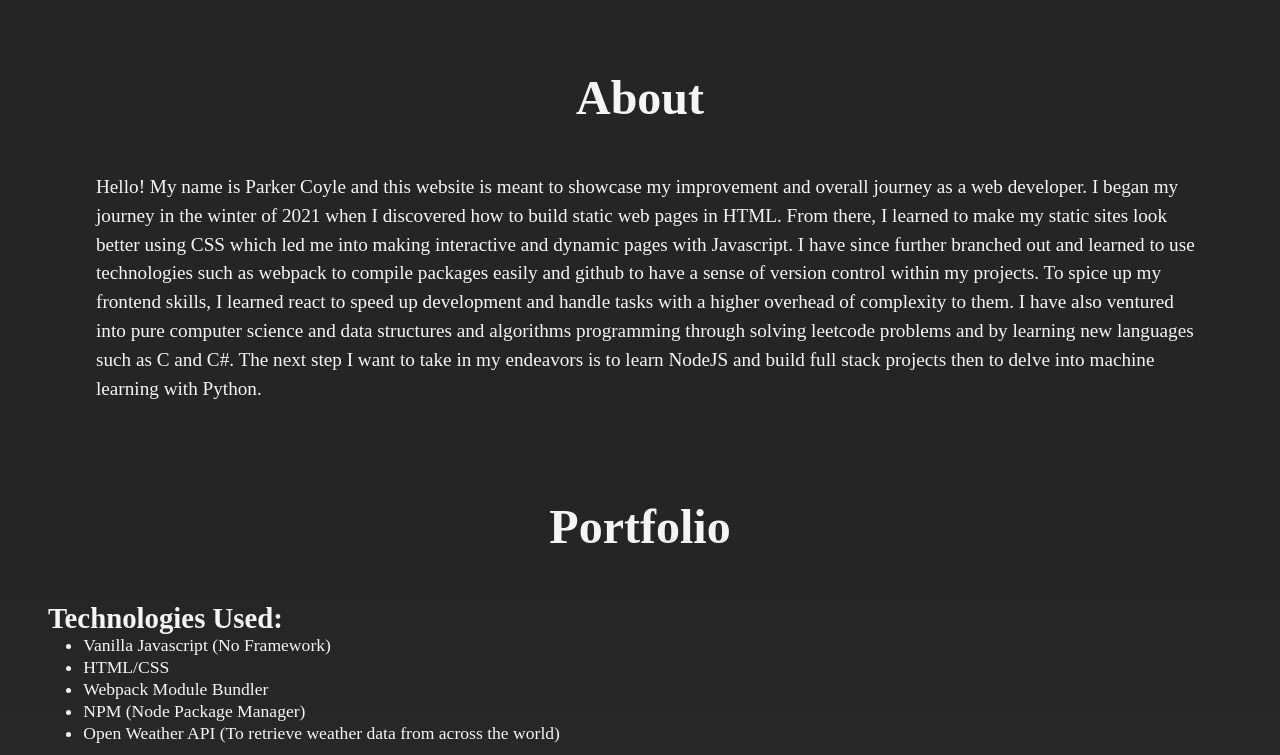
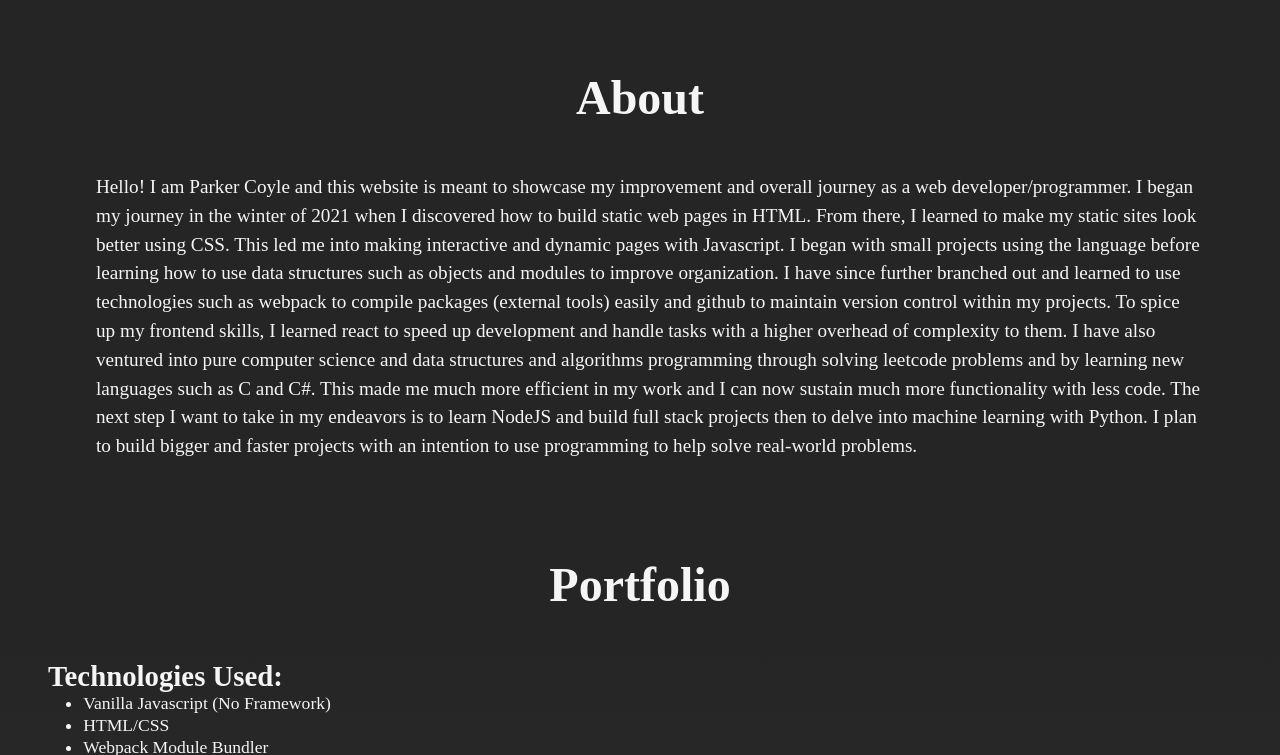
Before and after one commit to jpmunich/Portfolio-Website, a plain HTML site: page index.html in a window 1280 px wide. Shown: the part 802-1557 px from the top of the page. Drawn offline with Linux system fonts and the light colour scheme.

Commit message:
Update about section

```diff
--- a/index.html
+++ b/index.html
@@ -31,21 +31,26 @@
     <h3 id="about-title">About</h3>
     <div class="about-container">
       <p class="about-text">
-        Hello! My name is Parker Coyle and this website is meant to showcase my
-        improvement and overall journey as a web developer. I began my journey
+        Hello! I am Parker Coyle and this website is meant to showcase my
+        improvement and overall journey as a web developer/programmer. I began my journey
         in the winter of 2021 when I discovered how to build static web pages in
         HTML. From there, I learned to make my static sites look better using
-        CSS which led me into making interactive and dynamic pages with
-        Javascript. I have since further branched out and learned to use
-        technologies such as webpack to compile packages easily and github to
-        have a sense of version control within my projects. To spice up my
+        CSS. This led me into making interactive and dynamic pages with
+        Javascript. I began with small projects using the language before
+        learning how to use data structures such as objects and modules to improve
+        organization. I have since further branched out and learned to use
+        technologies such as webpack to compile packages (external tools) easily and github to
+        maintain version control within my projects. To spice up my
         frontend skills, I learned react to speed up development and handle
         tasks with a higher overhead of complexity to them. I have also ventured
         into pure computer science and data structures and algorithms
         programming through solving leetcode problems and by learning new
-        languages such as C and C#. The next step I want to take in my endeavors
-        is to learn NodeJS and build full stack projects then to delve into
-        machine learning with Python.
+        languages such as C and C#. This made me much more efficient in my work
+        and I can now sustain much more functionality with less code.
+        The next step I want to take in my endeavors is to learn NodeJS and build
+        full stack projects then to delve into machine learning with Python. I plan
+        to build bigger and faster projects with an intention to use programming to help
+        solve real-world problems.
       </p>
     </div>
 
```
